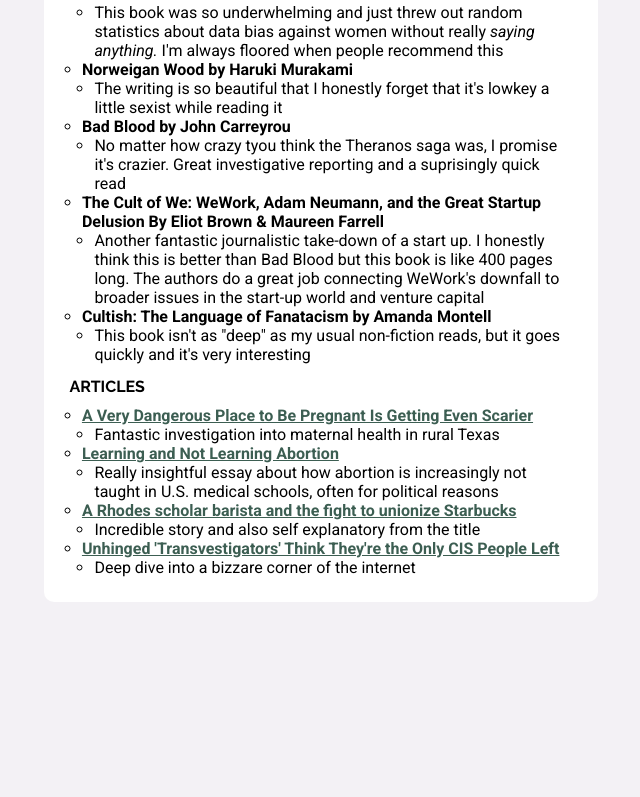
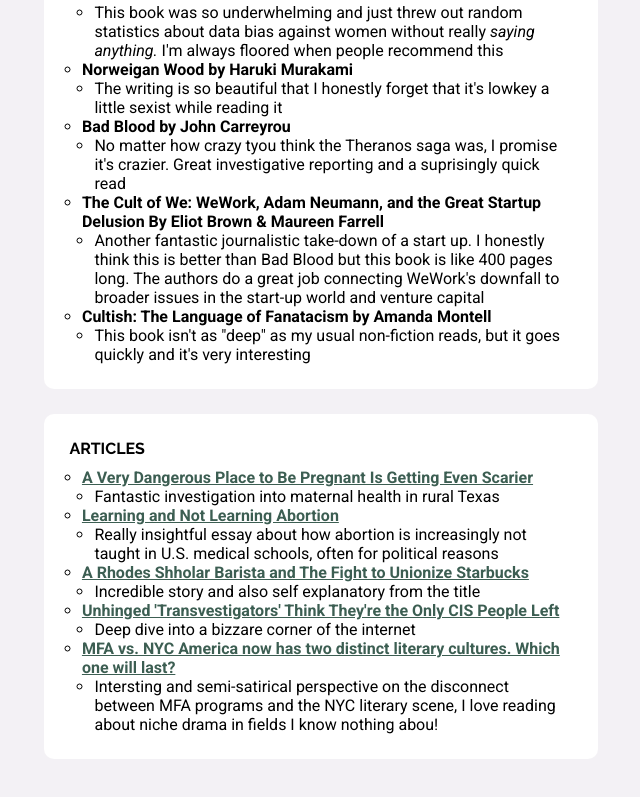
Before and after one commit to haleyej/personal2, a plain HTML site: page reading.html in a window 1280 px wide. Shown: the part 749-1546 px from the top of the page, without its empty margins (442-1082 px from the left). Drawn offline with Linux system fonts and the light colour scheme.

Commit message:
reading page update

```diff
--- a/reading.html
+++ b/reading.html
@@ -45,7 +45,7 @@
                     </ul>
                 </div>
             </div>
-            <div class = 'main-container'>
+            <div class = 'main-container' id = 'one'>
                 <h2>Basically Everything I've Read In The Past 2 Years That's Worth Mentioning (in progress!)</h2>
                 <p><em>Mostly an archive for me, but hopefully it provides inspiration to others!</em></p>
                 <h3>Books</h3>
@@ -128,6 +128,8 @@
                             </li>
                         </ul>
                 </ul>
+            </div>
+            <div class='main-container' id = 'two'>
                 <h3>Articles</h3>
                 <ul>
                     <li><b><a href="https://news.bloomberglaw.com/health-law-and-business/a-very-dangerous-place-to-be-pregnant-is-getting-even-scarier">A Very Dangerous Place to Be Pregnant Is Getting Even Scarier</a></b></li>
@@ -144,13 +146,20 @@
                                 often for political reasons
                             </li>
                         </ul>
-                    <li><b><a href="https://www.washingtonpost.com/nation/2022/02/12/rhodes-scholar-barista-fight-unionize-starbucks/">A Rhodes scholar barista and the fight to unionize Starbucks</a></b></li>
+                    <li><b><a href="https://www.washingtonpost.com/nation/2022/02/12/rhodes-scholar-barista-fight-unionize-starbucks/">A Rhodes Shholar Barista and The Fight to Unionize Starbucks</a></b></li>
                         <ul>
                             <li>Incredible story and also self explanatory from the title</li>
                         </ul>
                     <li><b><a href = "https://melmagazine.com/en-us/story/transvestigator-celebrity-conspiracy-theories">Unhinged 'Transvestigators' Think They're the Only CIS People Left</a></b></li>
                         <ul>
                             <li>Deep dive into a bizzare corner of the internet</li>
+                        </ul>
+                    <li><b><a href = "https://slate.com/culture/2010/11/mfa-vs-nyc-america-now-has-two-distinct-literary-cultures-which-one-will-last.html">MFA vs. NYC America now has two distinct literary cultures. Which one will last?</a></b></li>
+                        <ul>
+                            <li>
+                                Intersting and semi-satirical perspective on the disconnect between MFA programs and the NYC literary scene, I
+                                love reading about niche drama in fields I know nothing abou!
+                            </li>
                         </ul>
                 </ul>
             </div>
```
Also changed, not shown: index.html (+12 -4 lines).
